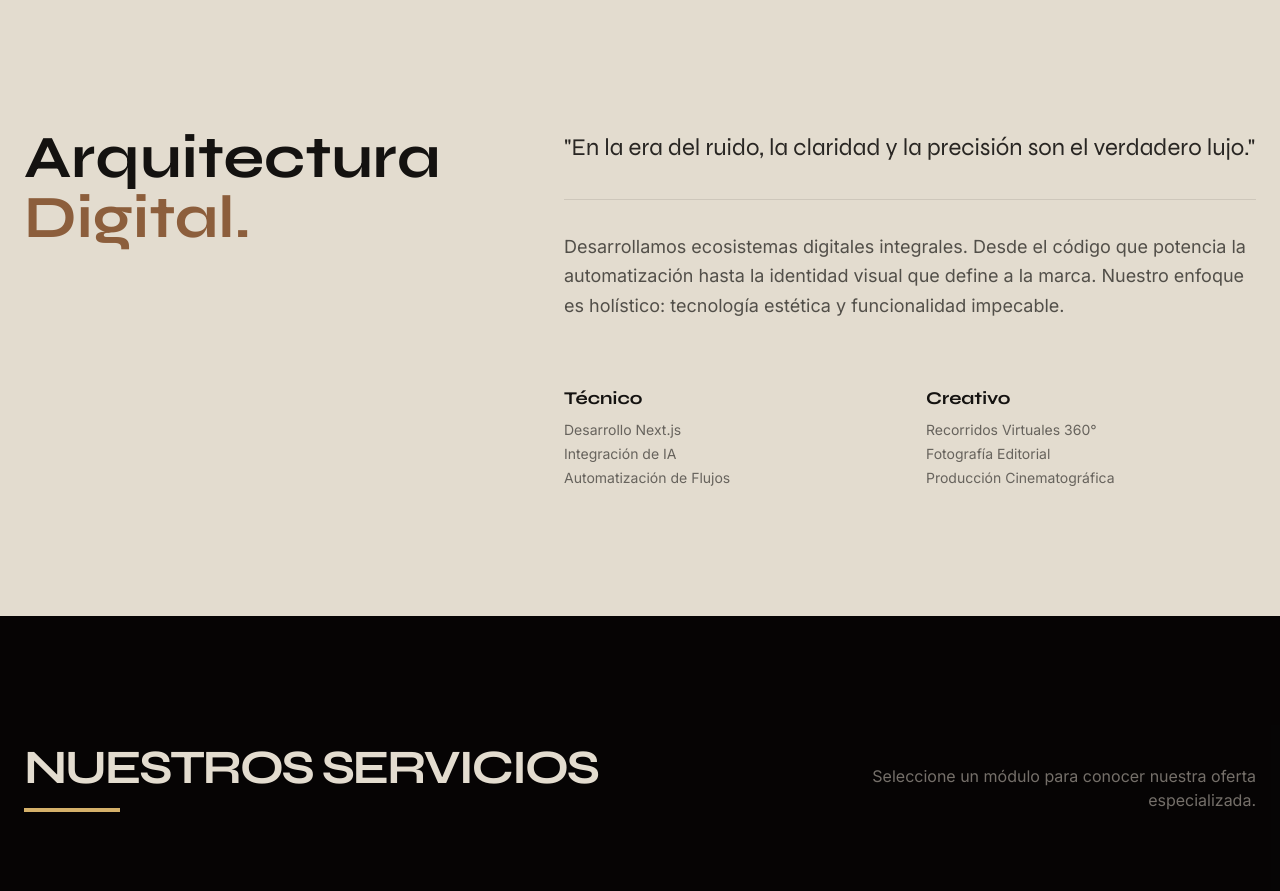
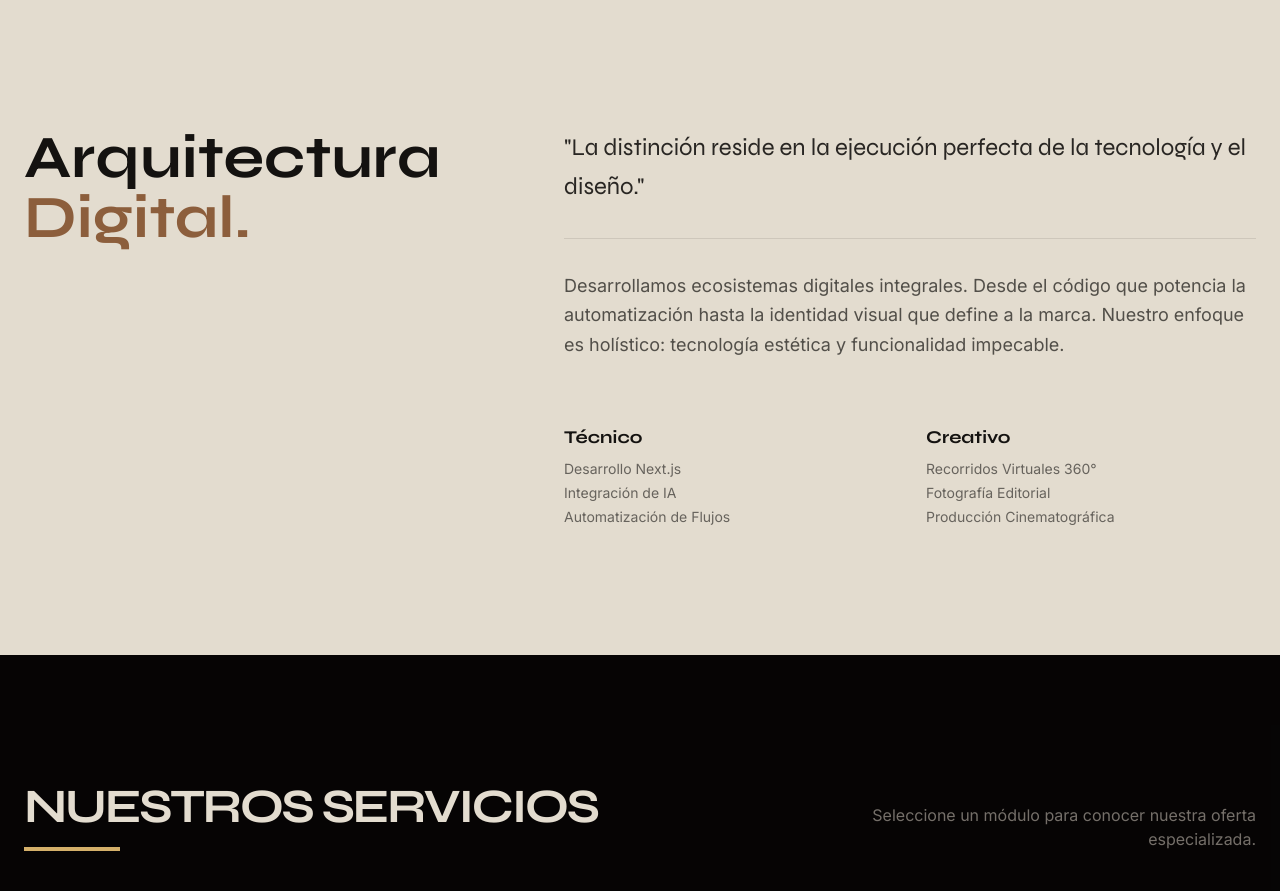
Before and after one commit to Daniel-Banda/THRTN, a Next.js app: page / in a window 1280 px wide. Shown: the part 800-1691 px from the top of the page. Built offline with nearby package versions, Linux system fonts and the light colour scheme; grey boxes are pictures that could not be loaded.

Commit message:
content: update philosophy quote in home page

```diff
--- a/src/app/page.tsx
+++ b/src/app/page.tsx
@@ -89,7 +89,7 @@ export default function Home() {
           </div>
           <div className="md:col-span-7 space-y-8">
             <p className="text-2xl font-light text-surface/90 leading-relaxed font-display">
-              "En la era del ruido, la claridad y la precisión son el verdadero lujo."
+              "La distinción reside en la ejecución perfecta de la tecnología y el diseño."
             </p>
             <div className="h-[1px] w-full bg-surface/10" />
             <p className="text-lg text-surface/70 leading-relaxed">
```
